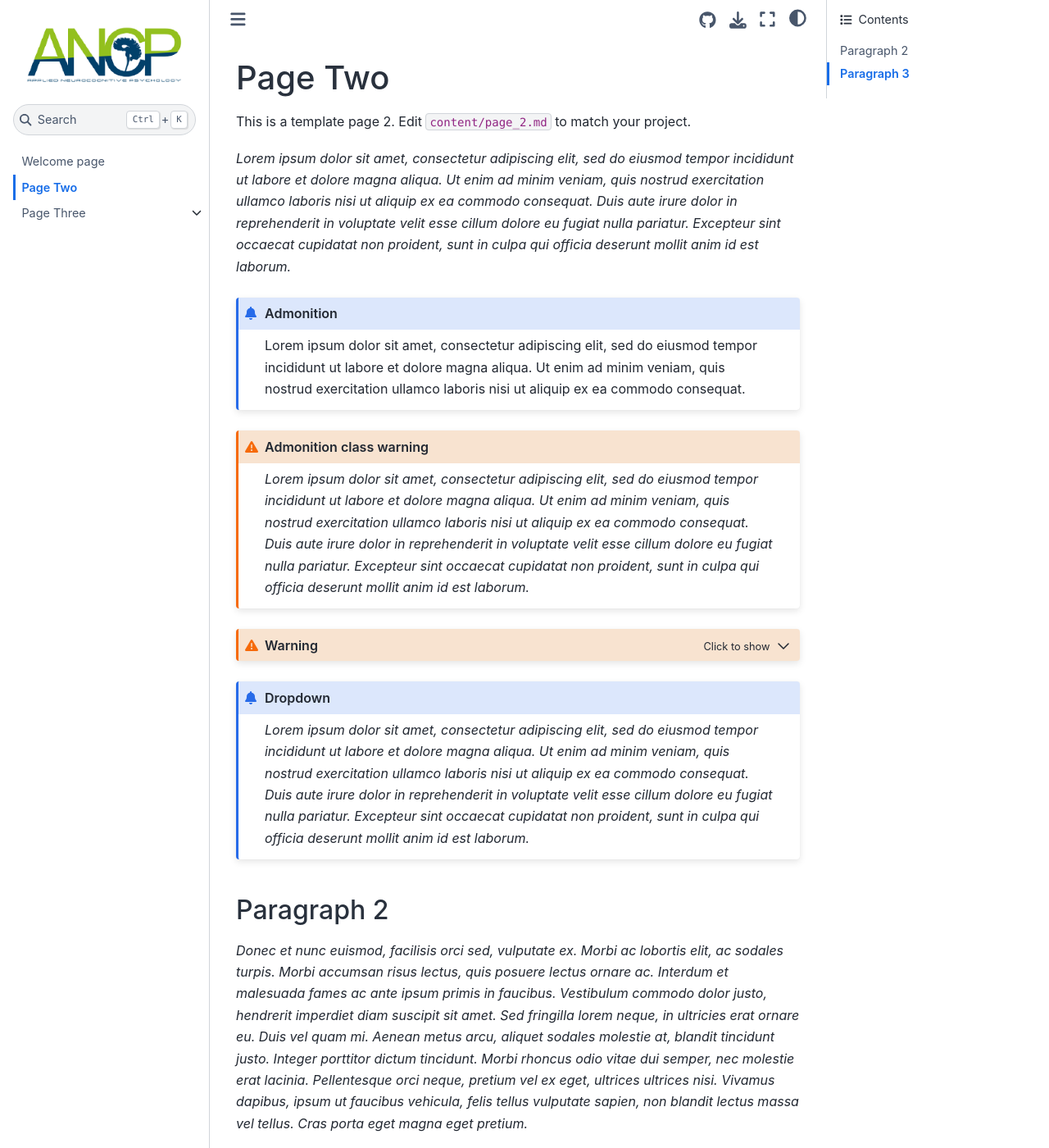
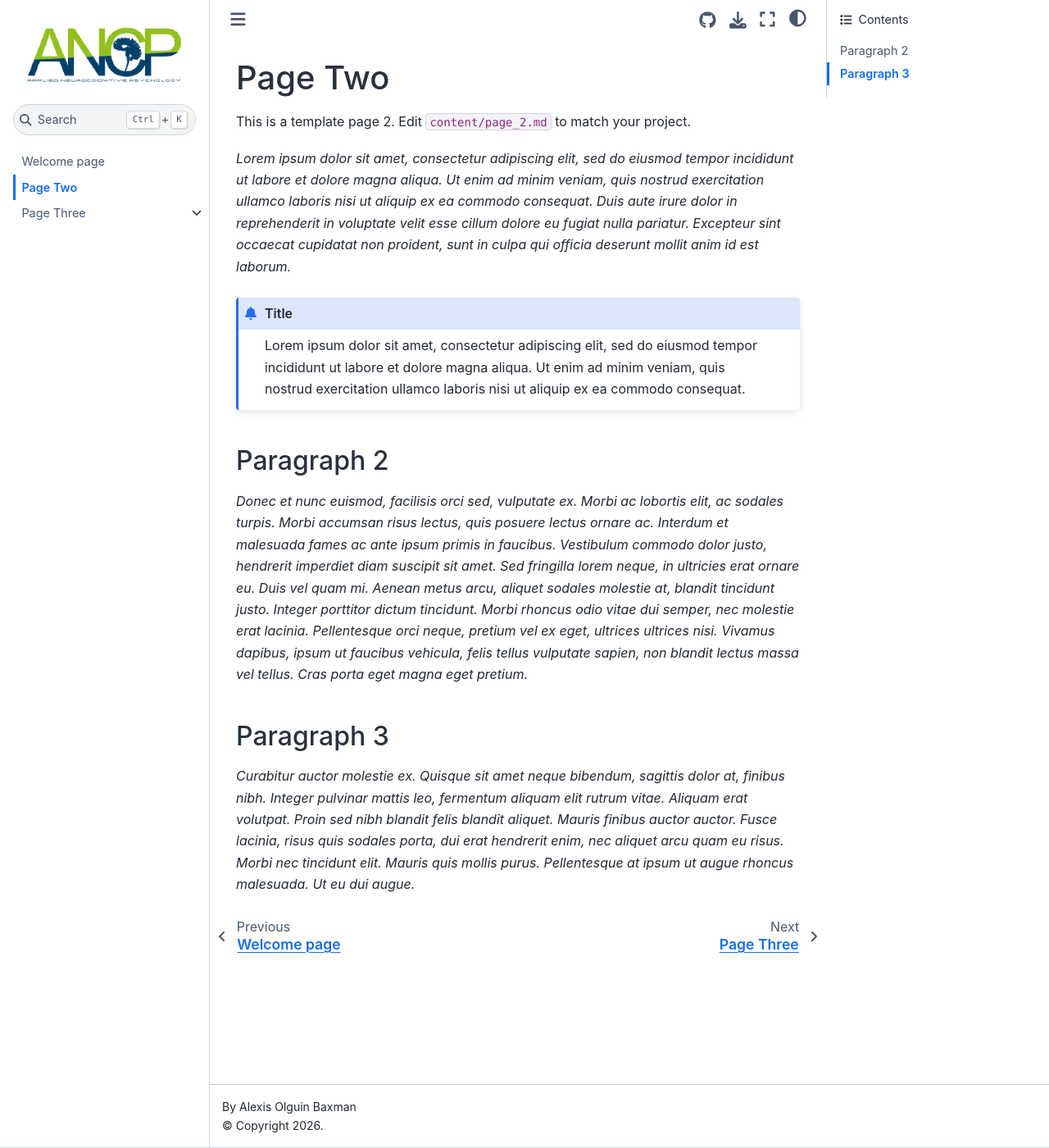
Before and after one commit to alexisbaxman/jupyter_template, a Jupyter Book: the page built from content/page_2.md, in a window 1280 px wide and 1400 px high. Shown: the whole window at 82% size. Built offline with Jupyter Book 1.0.4 settings and Sphinx 7.4.7 and the Sphinx Book theme 1.1.4, drawn with Linux system fonts in a browser that asks for light colours.

Commit message:
Update page_2.md

````diff
--- a/content/page_2.md
+++ b/content/page_2.md
@@ -5,27 +5,12 @@ This is a template page 2. Edit `content/page_2.md` to match your project.
 *Lorem ipsum dolor sit amet, consectetur adipiscing elit, sed do eiusmod tempor incididunt ut labore et dolore magna aliqua. Ut enim ad minim veniam, quis nostrud exercitation ullamco laboris nisi ut aliquip ex ea commodo consequat. Duis aute irure dolor in reprehenderit in voluptate velit esse cillum dolore eu fugiat nulla pariatur. Excepteur sint occaecat cupidatat non proident, sunt in culpa qui officia deserunt mollit anim id est laborum.*
 
 
-```{admonition} Admonition
+```{admonition} Title
 
 Lorem ipsum dolor sit amet, consectetur adipiscing elit, sed do eiusmod tempor incididunt ut labore et dolore magna aliqua. Ut enim ad minim veniam, quis nostrud exercitation ullamco laboris nisi ut aliquip ex ea commodo consequat.
 
 ```
 
-
-```{admonition} Admonition class warning
-:class: warning
-*Lorem ipsum dolor sit amet, consectetur adipiscing elit, sed do eiusmod tempor incididunt ut labore et dolore magna aliqua. Ut enim ad minim veniam, quis nostrud exercitation ullamco laboris nisi ut aliquip ex ea commodo consequat. Duis aute irure dolor in reprehenderit in voluptate velit esse cillum dolore eu fugiat nulla pariatur. Excepteur sint occaecat cupidatat non proident, sunt in culpa qui officia deserunt mollit anim id est laborum.*
-```
-
-
-```{warning} Admonition class dropdown
-:class: dropdown
-*Lorem ipsum dolor sit amet, consectetur adipiscing elit, sed do eiusmod tempor incididunt ut labore et dolore magna aliqua. Ut enim ad minim veniam, quis nostrud exercitation ullamco laboris nisi ut aliquip ex ea commodo consequat. Duis aute irure dolor in reprehenderit in voluptate velit esse cillum dolore eu fugiat nulla pariatur. Excepteur sint occaecat cupidatat non proident, sunt in culpa qui officia deserunt mollit anim id est laborum.*
-```
-
-```{admonition} Dropdown
-*Lorem ipsum dolor sit amet, consectetur adipiscing elit, sed do eiusmod tempor incididunt ut labore et dolore magna aliqua. Ut enim ad minim veniam, quis nostrud exercitation ullamco laboris nisi ut aliquip ex ea commodo consequat. Duis aute irure dolor in reprehenderit in voluptate velit esse cillum dolore eu fugiat nulla pariatur. Excepteur sint occaecat cupidatat non proident, sunt in culpa qui officia deserunt mollit anim id est laborum.*
-```
 
 ## Paragraph 2
 
````
